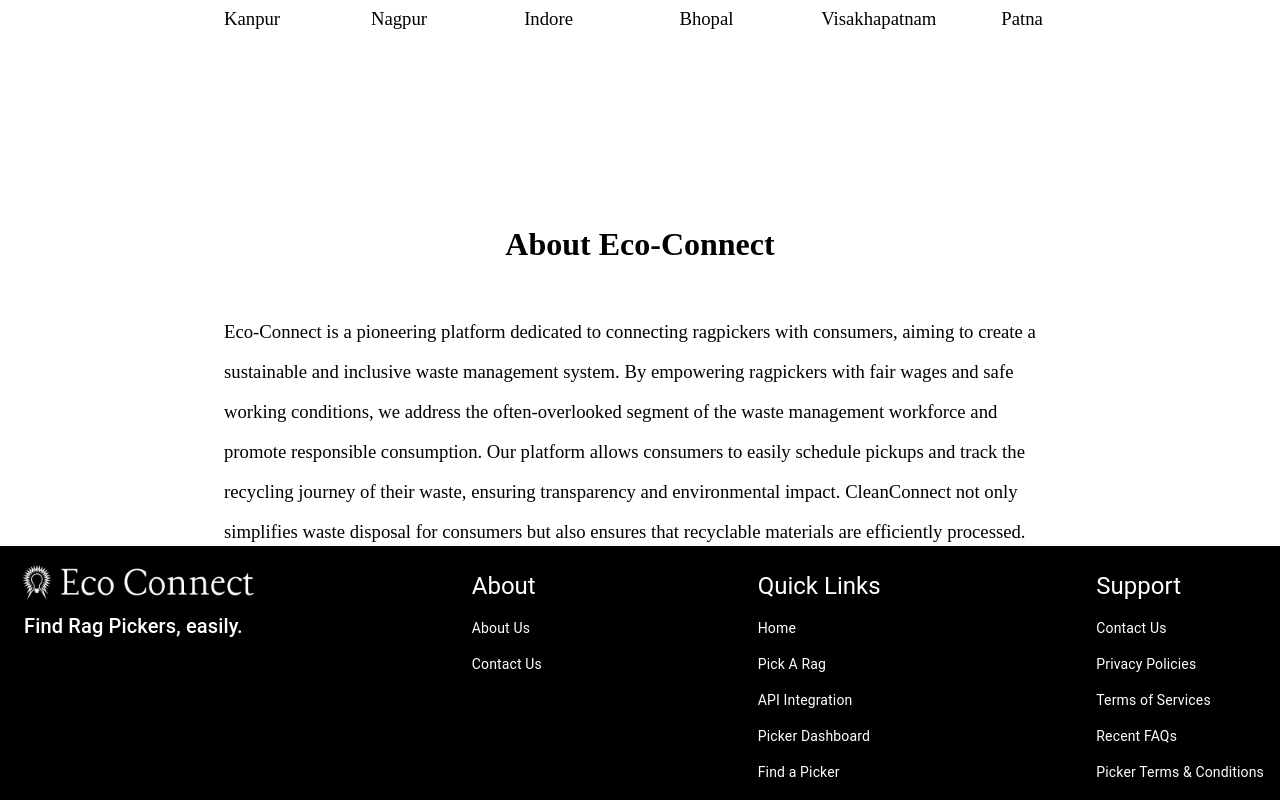
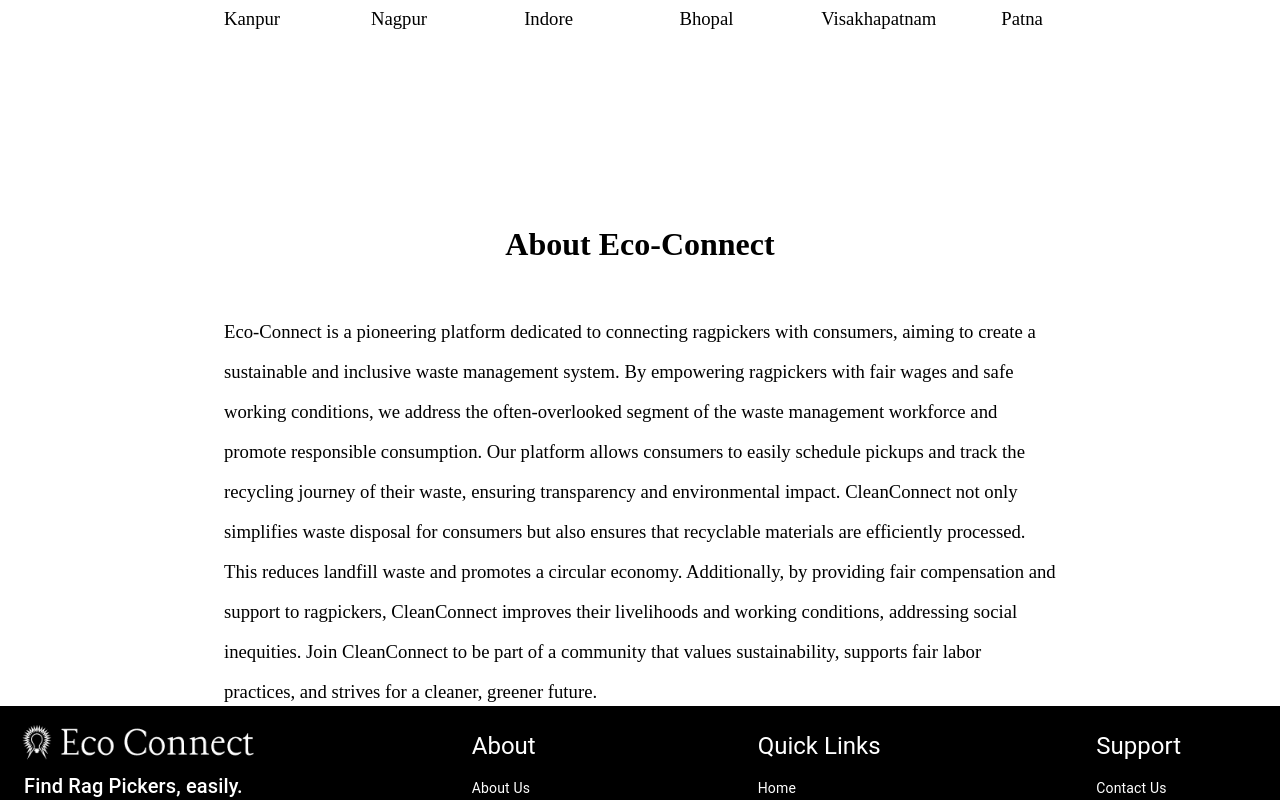
Before and after one commit to G-Pavithran-dev/Eco-Connect, a React (Vite) app in the folder frontend/: page / in a window 1280 px wide. Shown: the part 1160-1960 px from the top of the page. Built offline with nearby package versions, Linux system fonts and the light colour scheme.

Commit message:
aligened the overflow

```diff
--- a/frontend/src/components/ragPosting/RagPosting.jsx
+++ b/frontend/src/components/ragPosting/RagPosting.jsx
@@ -83,7 +83,7 @@ const RagPosting = () => {
         </div>
       </div>
 
-      <div className="about">
+      <div className="about2">
         <div className="why-rag">
           <h2>About Eco-Connect</h2>
           <div className="about-content">
--- a/frontend/src/components/ragPosting/ragPosting.css
+++ b/frontend/src/components/ragPosting/ragPosting.css
@@ -66,6 +66,14 @@
     justify-content: space-around;
     align-content: center;
 }
+.about2{
+    height: 30dvh;
+    padding-top: 8%;
+    display: flex;
+    justify-content: space-around;
+    align-content: center;
+    padding-Bottom:30dvh;
+}
 .why-rag{
     width: 65%;
 
@@ -101,5 +109,8 @@
 
     font-weight: 200;
     line-height: 5dvh;
-    padding-bottom: 5dvh;
+
 }
+.about-content{
+
+}
```
